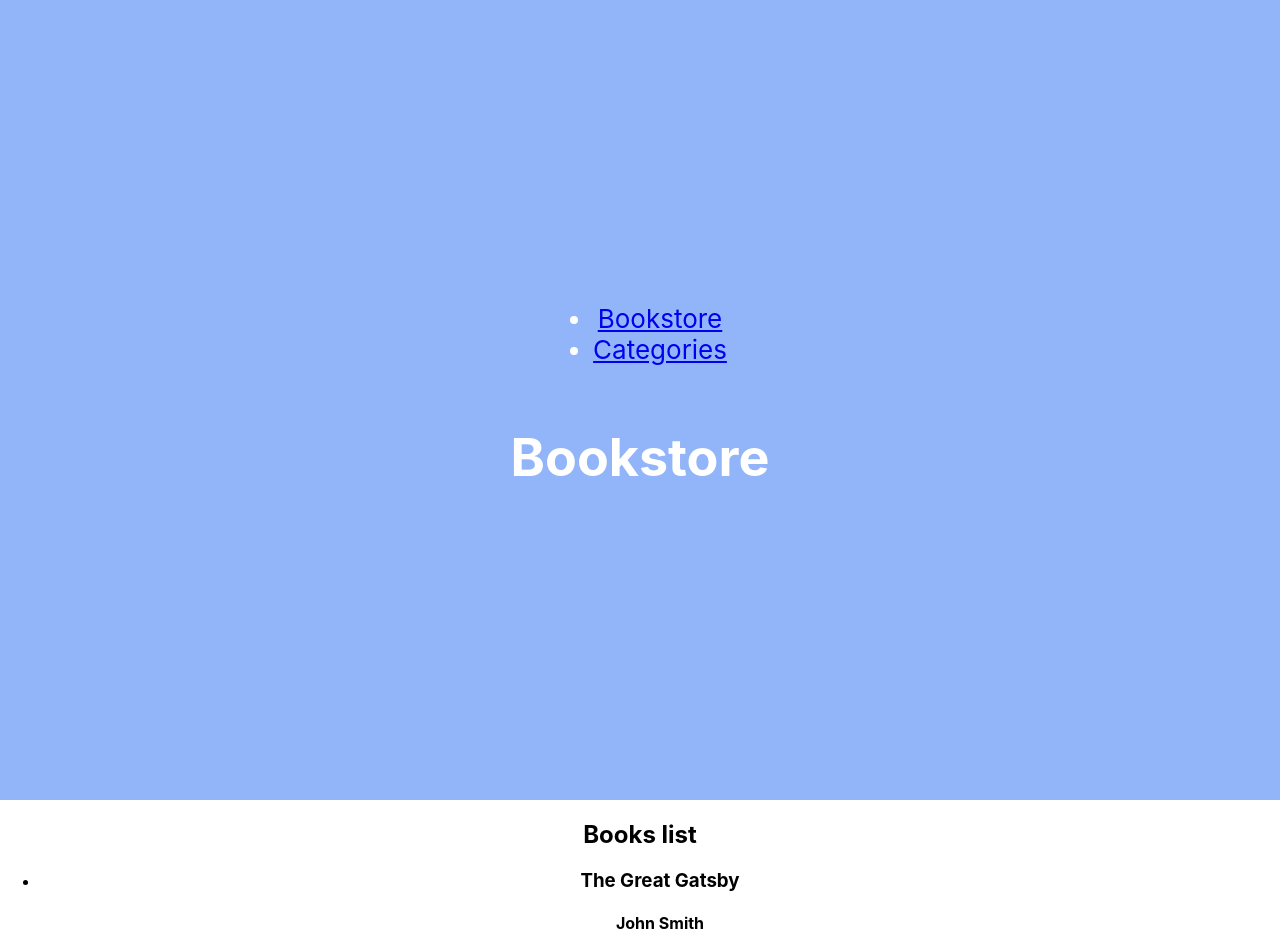
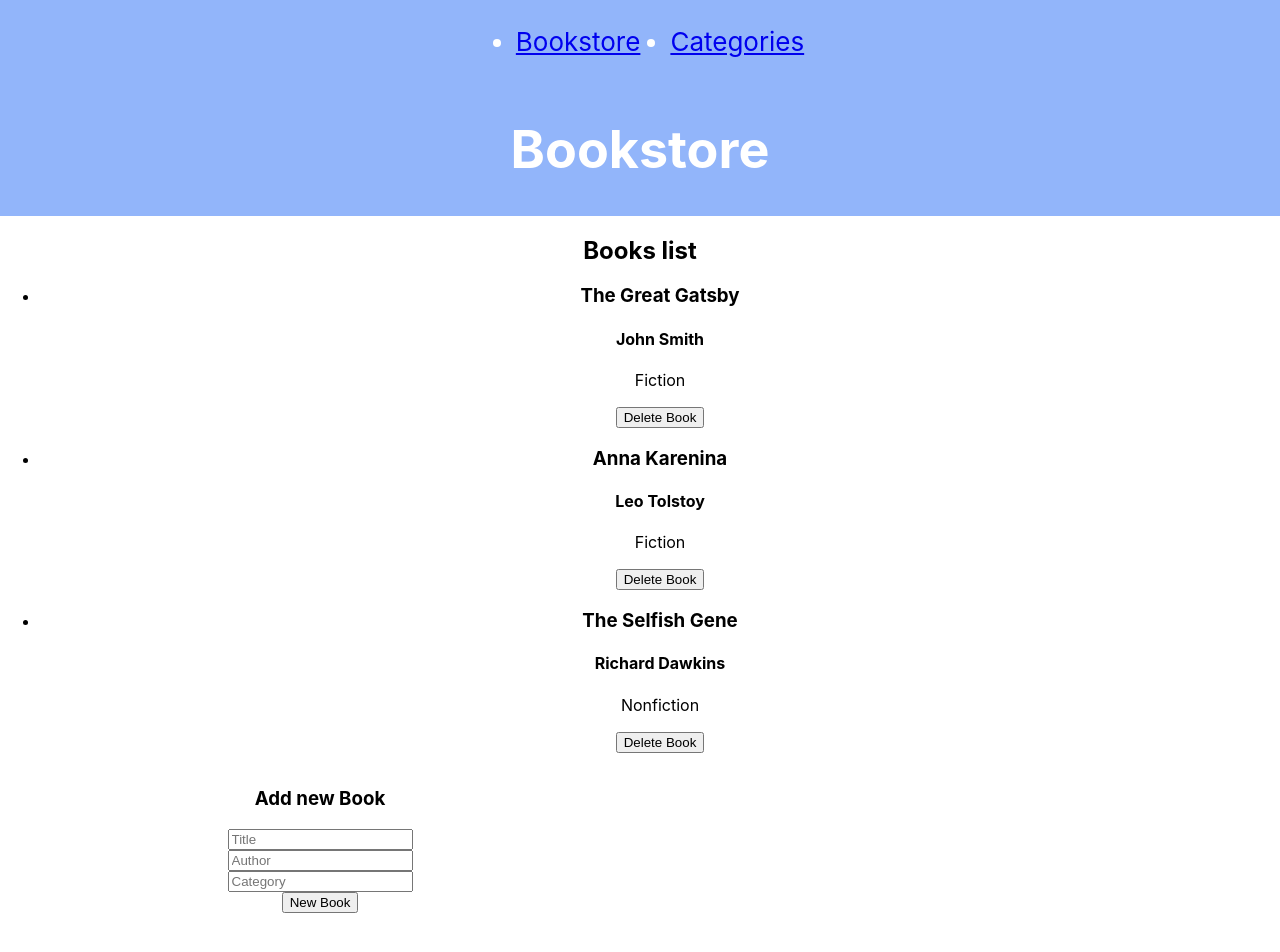
Before and after one commit to jlcarrascof/bookstore-cms, a React (Create React App) app: page / in a window 1280 px wide. Shown: the top 952 px of the page. After the commit the page ends 913 px from the top, so only its background shows below. Built offline with nearby package versions, Linux system fonts and the light colour scheme.

Commit message:
Update App.css file to manage some basics styles

```diff
--- a/src/App.css
+++ b/src/App.css
@@ -3,8 +3,7 @@
 }
 
 .App-header {
-  background-color: #92b5fa;
-  min-height: 100vh;
+  background-color: #92b5fa;;
   display: flex;
   flex-direction: column;
   align-items: center;
@@ -16,3 +15,15 @@
 .App-link {
   color: #61dafb;
 }
+
+.navbar {
+  display: flex;
+  gap: 30px;
+}
+
+.add-book-form {
+  display: flex;
+  flex-direction: column;
+  width: 50%;
+  align-items: center;
+}
```
